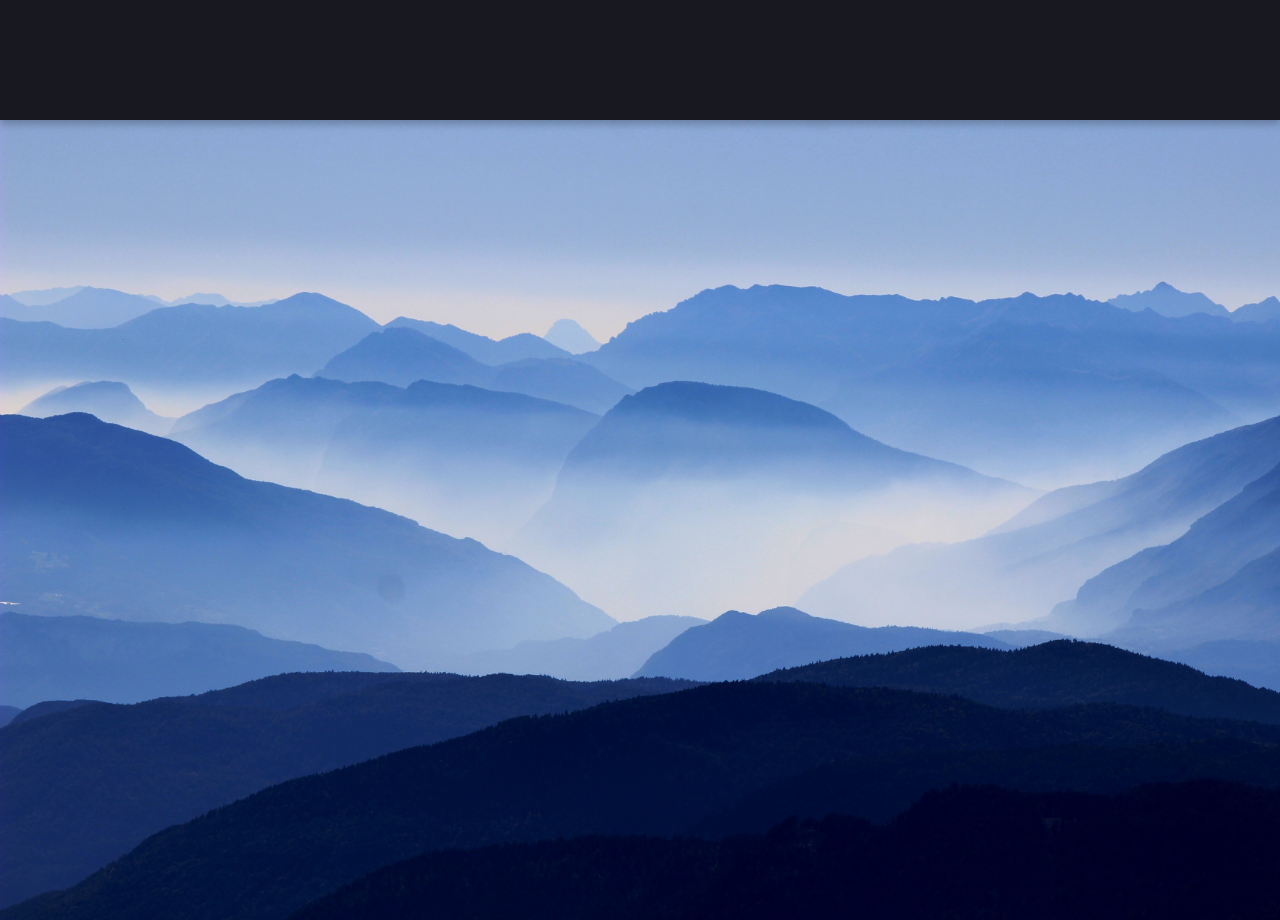
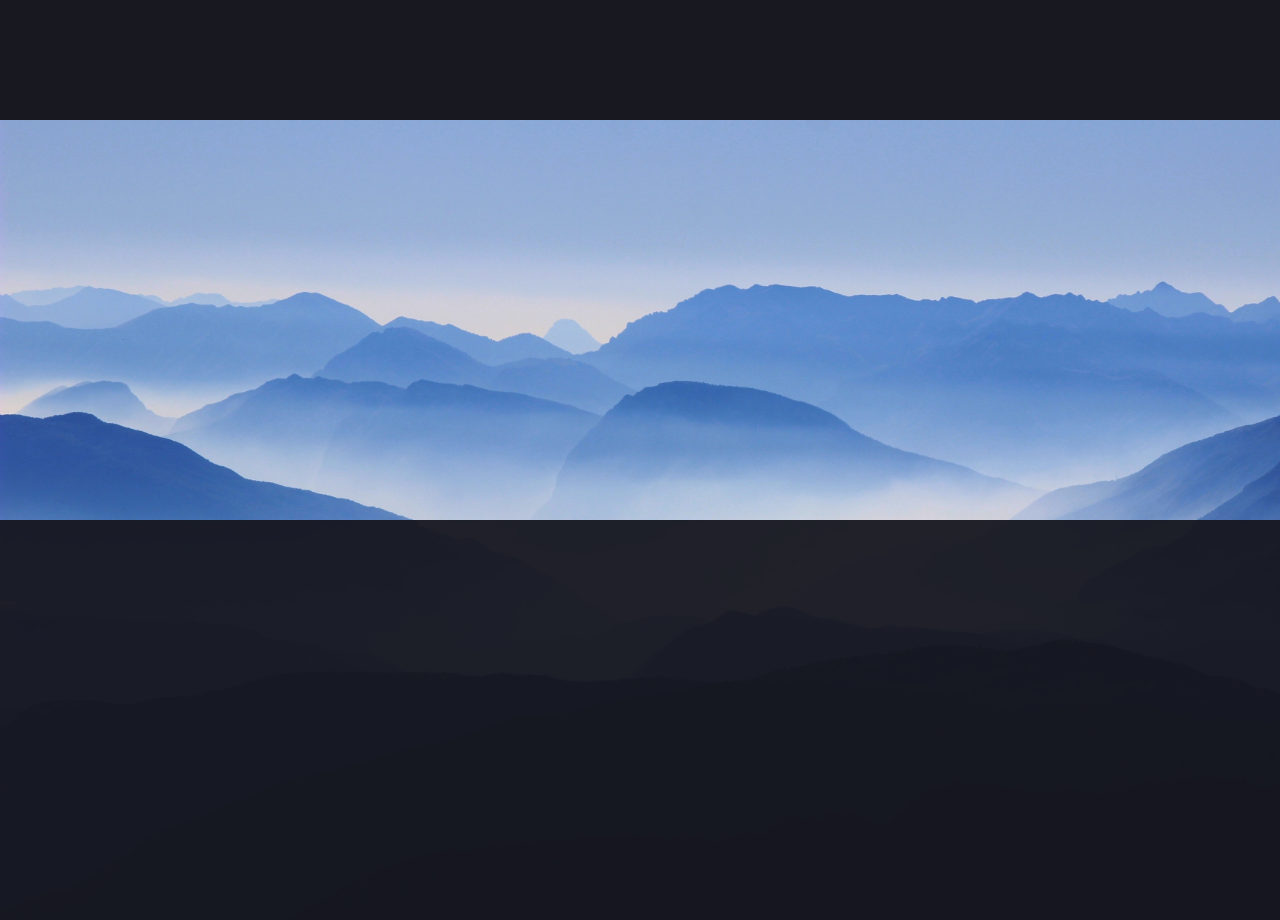
Before and after one commit to ewigl/react-template, a React (Vite) app: page /#/ in a window 1280 px wide. Shown: the part 680-1600 px from the top of the page. Built offline with nearby package versions, Linux system fonts and the light colour scheme.

Commit message:
add modal

```diff
--- a/src/container/Home/Page.tsx
+++ b/src/container/Home/Page.tsx
@@ -1,7 +1,10 @@
+import './styles/Page.less'
+
 export default function Page() {
     return (
-        <section id="page-one">
-
+        <section id="page-one" style={{position: "relative"}}>
+            <div id='page-content-one'>
+            </div>
         </section>
     );
 }
--- /dev/null
+++ b/src/container/Home/styles/Page.less
@@ -0,0 +1,16 @@
+#page-one {
+  width: 100%;
+
+  #page-content-one {
+    height: 50vh;
+    background-color: rgba(23, 24, 32, 0.95);
+    //border: 1px solid #e44c65;
+    border-top-color: red;
+    border-top-width: 0.32rem;
+    position: absolute;
+    //top: 50%;
+    width: 100%;
+    bottom: 0;
+  }
+
+}
--- a/src/styles/Home.less
+++ b/src/styles/Home.less
@@ -79,7 +79,7 @@
     min-height: calc(100vh - @headHeight);
     position: relative;
     text-align: center;
-    z-index: 21;
+    //z-index: 21;
 
     .content {
       color: white;
```
